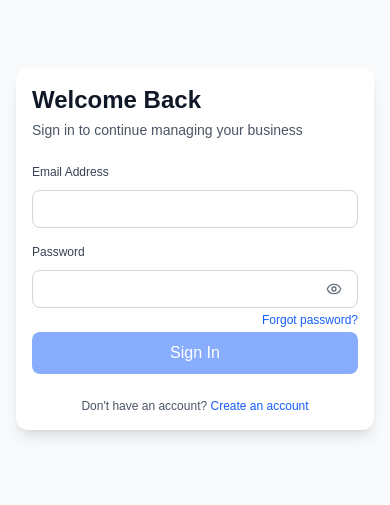
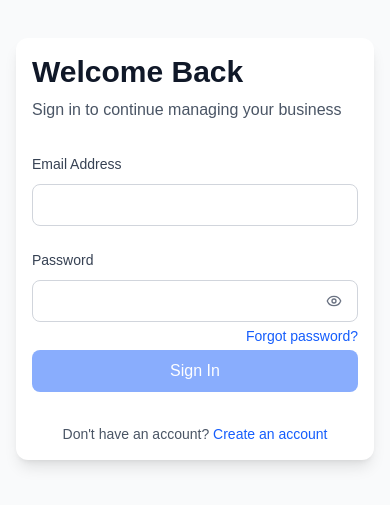
Before and after one commit to Joshardals/client-invoice-manager, a Next.js app: page /login in a window 390 px wide. Shown: the part 173-678 px from the top of the page. Built offline with nearby package versions, Linux system fonts and the light colour scheme; what google-libphonenumber would draw is missing.

Commit message:
initial commit

```diff
--- a/components/auth/LoginForm.tsx
+++ b/components/auth/LoginForm.tsx
@@ -154,20 +154,20 @@ export function LoginForm() {
     <>
       <motion.div
         {...formAnimations}
-        className="w-full max-w-md space-y-6 sm:space-y-8 bg-white p-4 sm:p-6 md:p-8 rounded-xl shadow-lg"
+        className="w-full max-w-md space-y-6 xs:space-y-8 bg-white p-4 sm:p-6 md:p-8 rounded-xl shadow-lg"
       >
-        <div className="space-y-1 sm:space-y-2">
-          <h1 className="text-2xl sm:text-3xl font-bold text-gray-900">
+        <div className="space-y-1 xs:space-y-2">
+          <h1 className="text-2xl xs:text-3xl font-bold text-gray-900">
             Welcome Back
           </h1>
-          <p className="text-sm sm:text-base text-gray-600">
+          <p className="text-sm xs:text-base text-gray-600">
             Sign in to continue managing your business
           </p>
         </div>
 
         <form
           onSubmit={handleSubmit(onSubmit)}
-          className="space-y-4 sm:space-y-6"
+          className="space-y-4 xs:space-y-6"
           noValidate
           aria-label="Login form"
         >
@@ -195,7 +195,7 @@ export function LoginForm() {
               type="button"
               onClick={handleForgotPasswordNavigation}
               disabled={isLoading}
-              className="text-xs sm:text-sm my-1 text-blue-600 hover:text-blue-500 cursor-pointer float-right focus:outline-none disabled:opacity-50"
+              className="text-xs xs:text-sm my-1 text-blue-600 hover:text-blue-500 cursor-pointer float-right focus:outline-none disabled:opacity-50"
             >
               Forgot password?
             </button>
@@ -206,7 +206,7 @@ export function LoginForm() {
               <motion.div
                 key="error"
                 {...statusAnimations}
-                className="p-2 sm:p-3 rounded-lg bg-red-50 text-red-700 text-xs sm:text-sm"
+                className="p-2 sm:p-3 rounded-lg bg-red-50 text-red-700 text-xs xs:text-sm"
               >
                 {error}
               </motion.div>
@@ -222,13 +222,13 @@ export function LoginForm() {
           </Button>
         </form>
 
-        <p className="text-center text-xs sm:text-sm text-gray-600">
+        <p className="text-center text-xs xs:text-sm text-gray-600">
           Don't have an account?{" "}
           <button
             type="button"
             onClick={handleRegisterNavigation}
             disabled={isLoading}
-            className="link-btn text-xs sm:text-sm"
+            className="link-btn text-xs xs:text-sm"
           >
             Create an account
           </button>
--- a/components/ui/InputField.tsx
+++ b/components/ui/InputField.tsx
@@ -26,7 +26,7 @@ const InputField = forwardRef<HTMLInputElement, InputFieldProps>(
       <div className="space-y-2.5">
         <label
           htmlFor={name}
-          className="block text-xs sm:text-sm font-medium text-gray-700"
+          className="block text-xs xs:text-sm font-medium text-gray-700"
         >
           {label}
         </label>
@@ -41,7 +41,7 @@ const InputField = forwardRef<HTMLInputElement, InputFieldProps>(
               isPassword || isDate ? "pr-10" : "pr-3"
             } ${
               isCurrency ? "pl-7 sm:pl-8" : ""
-            } text-sm sm:text-base border rounded-lg outline-none focus:ring-1 transition-all ${
+            } text-sm xs:text-base border rounded-lg outline-none focus:ring-1 transition-all ${
               error
                 ? "border-red-300 focus:ring-red-200 focus:border-red-400"
                 : "border-gray-300 focus:ring-blue-200 focus:border-blue-400"
@@ -80,7 +80,7 @@ const InputField = forwardRef<HTMLInputElement, InputFieldProps>(
             />
           )}
         </div>
-        {error && <p className="text-xs sm:text-sm text-red-600">{error}</p>}
+        {error && <p className="text-xs xs:text-sm text-red-600">{error}</p>}
         {hintText && isPassword && !error && (
           <p className="text-xs text-gray-500">{hintText}</p>
         )}
```
